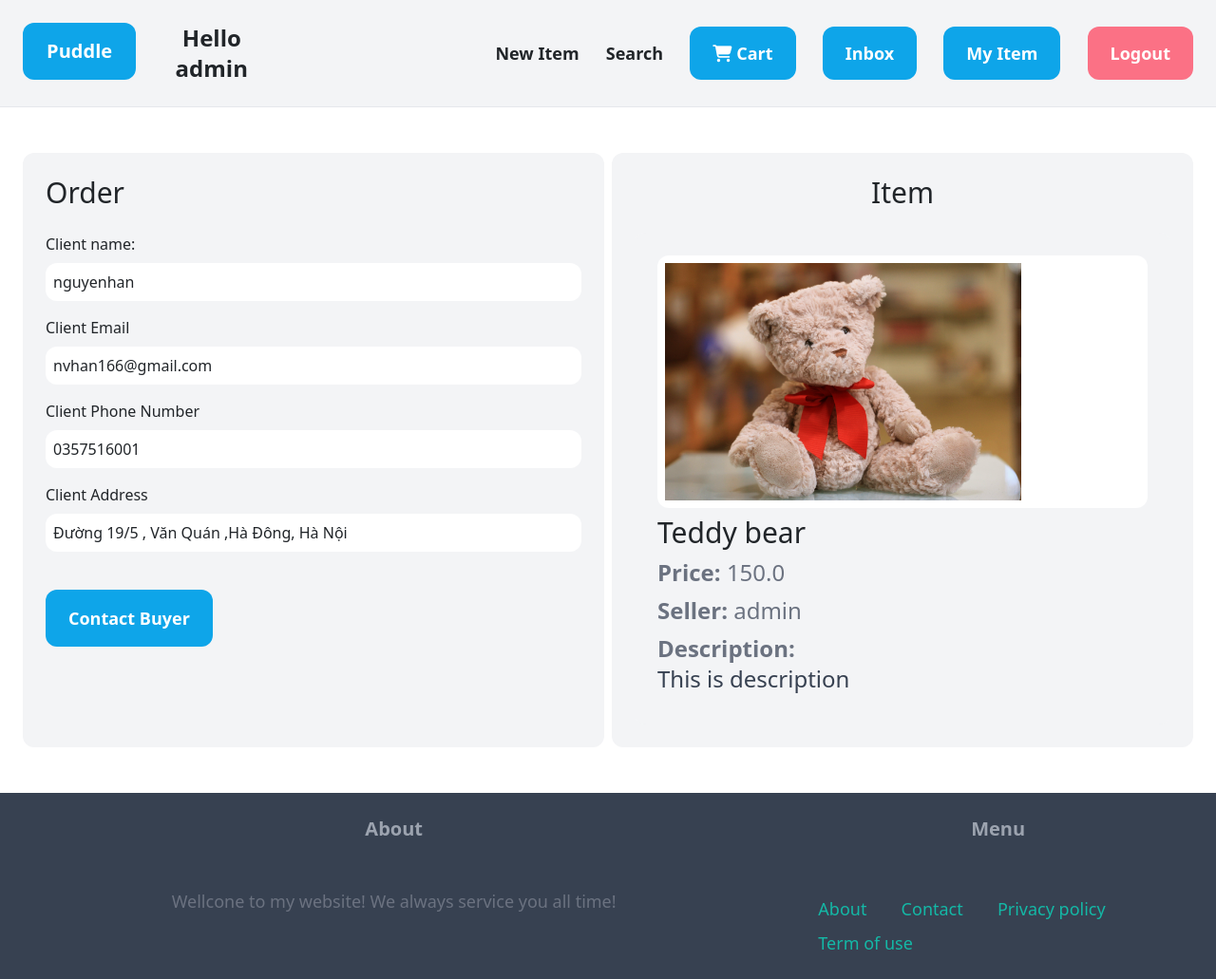
After one commit to NguyenHan166/app-django-python, a Django app: page /dashboard/1/detailOrder/ in a window 1280 px wide. The commit adds this page. Shown: the whole page at 95% size. Run offline with Django 4.2, Linux system fonts and the light colour scheme; a user stored in the database is signed in; data comes from the database, SQL or seed files in the repository; both versions use the stored data as it was after the commit; some libraries are stand-ins or nearby versions.

Commit message:
update buy models

```diff
--- a/conversation/views.py
+++ b/conversation/views.py
@@ -12,7 +12,8 @@ def new_conversation(request, item_pk):
     item = get_object_or_404(Item, pk=item_pk)
 
     if item.created_by == request.user:
-        return redirect('dashboard:index')
+        # return redirect('dashboard:index')
+        pass
 
     conversations = Conversation.objects.filter(item=item).filter(members__in=[request.user.id])
 
--- /dev/null
+++ b/dashboard/templates/dashboard/detailorder.html
@@ -0,0 +1,60 @@
+{% extends "core/base.html" %}
+
+
+{% block title %}{% endblock title %}
+
+{% block content %}
+    <div class="grid grid-cols-2 gap-2">
+        <div class = " my-6 p-6  bg-gray-100 rounded-xl">
+            <h1 class="mb-6 text-3xl">Order</h1>
+
+            <div>
+                {% csrf_token %}
+
+                <div class="mb-3">
+                    <label class="inline-block mb-2">Client name:</label> </br>
+                    <input type="text" value="{{ order.buyer.username }}" readonly="readonly" name="" id="" class="w-full rounded-xl p-2">
+                </div>
+
+                <div class="mb-3">
+                    <label class="inline-block mb-2">Client Email</label> </br>
+                    <input type="text" value="{{ order.buyer.email }}" readonly="readonly" name="" id="" class="w-full p-2 rounded-xl">
+                </div>
+
+                <div class="mb-3">
+                    <label class="inline-block mb-2">Client Phone Number</label> </br>
+                    <input type="text" value="{{ order.phonenumber }}" readonly="readonly" name="" id="" class="w-full p-2 rounded-xl">
+                </div>
+
+                <div class="mb-3">
+                    <label class="inline-block mb-2">Client Address</label> </br>
+                    <input type="text" value="{{ order.address }}" readonly="readonly" name="" id="" class="w-full p-2 rounded-xl">
+                </div>
+
+                <div class="w-full mt-2">
+                    <a href="{% url 'conversation:new' item.id %}" class ="inline-block mt-6 px-6 py-3 text-lg font-semibold bg-sky-500 text-white rounded-xl hover:bg-sky-600">Contact Buyer</a>
+                </div>
+            </div>
+        </div>
+
+        <div class = "my-6 p-6 bg-gray-100 rounded-xl">
+            <h1 class="mb-6 text-3xl text-center">Item</h1>
+
+            <div class="col-span-2 p-6 bg-gray-100 rounded-xl">
+                <div class="p-2 bg-white rounded-xl text-center">
+                    <img src="{{ item.image.url }}" alt="" style="height: 250px;">
+                </div>
+                <h1 class="mb-6 text-3xl my-2">{{ item.name }}</h1>
+                <p class="text-gray-500 text-2xl my-2"><strong>Price:</strong> {{ item.price }}</p>
+                <p class="text-gray-500 text-2xl my-2"><strong>Seller:</strong> {{ item.created_by.username}}</p>
+
+                {% if item.description %}
+                <p class="text-gray-700 text-2xl my-2">
+                    <strong class="text-gray-500">Description:</strong><br>
+                    {{ item.description}}
+                </p>
+                {% endif %}
+            </div>
+        </div>
+    </div>
+{% endblock %}
--- a/dashboard/urls.py
+++ b/dashboard/urls.py
@@ -5,4 +5,5 @@ app_name = 'dashboard'
 
 urlpatterns = [
     path('' , views.index , name= 'index'),
+    path('<int:pk>/detailOrder/' , views.detailOrder , name= 'detailOrder'),
 ]
--- a/dashboard/views.py
+++ b/dashboard/views.py
@@ -7,11 +7,27 @@ from item.models import Item,Orders
 @login_required
 def index(request):
     items = Item.objects.filter(created_by =request.user)
-    orders = Orders.objects.filter(seller=request.user)[0]
+    orders = list(Orders.objects.filter(seller=request.user))
+    itemsOrder = [order.item for order in orders]
+
+    # my order
+    myorders = list(Orders.objects.filter(buyer=request.user))
+    myorders_items = [myorder.item for myorder in myorders]
+    myorders_times = [myorder.time_order for myorder in myorders]
+
     return render(request, 'dashboard/index.html' , {
         'items': items,
-        'orders': orders
+        'orders': orders,
+        'itemsOrder': itemsOrder,
+        'myorders': myorders,
+        'myorders_items': myorders_items,
+        'myorders_times': myorders_times,
     })
 
 def detailOrder(request,pk):
-    pass
+    item = Item.objects.get(pk=pk)
+    order = Orders.objects.filter(seller=request.user , item=item)[0]
+    return render(request, 'dashboard/detailorder.html',{
+        'order': order,
+        'item': item,
+    })
--- a/item/models.py
+++ b/item/models.py
@@ -1,3 +1,4 @@
+import datetime
 from django.contrib.auth.models import User
 from django.db import models
 
@@ -38,6 +39,7 @@ class Orders(models.Model):
     phonenumber = models.CharField(max_length=50 , default='')
     address = models.CharField(max_length=1000 , default='')
     payment = models.CharField(max_length=50,default='cash')
+    time_order = models.DateTimeField(auto_now_add=True)
 
     class Meta:
         ordering = ('buyer',)
```
Also changed, not shown: dashboard/templates/dashboard/index.html (+25 -5 lines), db.sqlite3, item/migrations/0011_orders_time_order.py (added), item/migrations/0012_alter_orders_time_order.py (added).
